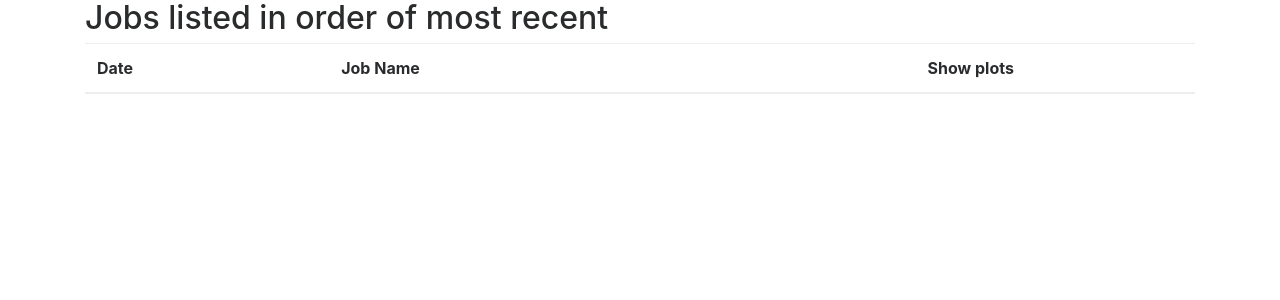
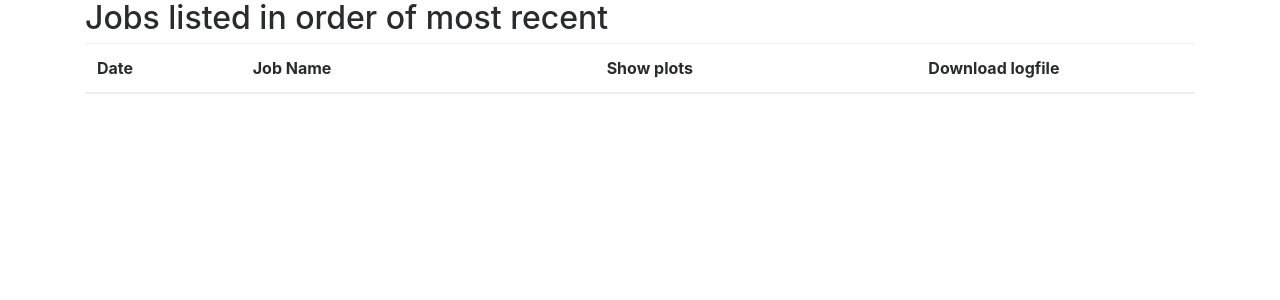
Before and after one commit to ArgonneDetectorGroup/aja_viewer, a Flask app: template templates/display_jobs.html in a window 1280 px wide. Shown: the top 300 px of the page. Run offline with Flask 2, Linux system fonts and the light colour scheme; the template is opened without the code that fills it, so the values that code supplies are empty; parts of the project's set-up code (start-up, migrations or seed data) failed here and were passed over; some libraries are stand-ins or nearby versions.

Commit message:
Add download option

```diff
--- a/app.py
+++ b/app.py
@@ -1,4 +1,5 @@
 from __future__ import division
+import os
 
 import flask
 from io import BytesIO
@@ -51,6 +52,19 @@ def gen_static_plot():
     output.seek(0)
     return flask.send_file(output, mimetype='image/png')
 
+@app.route('/download_file', methods=['GET', 'POST'])
+def download_file():
+    machine_name = flask.request.args['machine_name']
+    index = int(flask.request.args['index'])
+    global LOGS
+
+    path = LOGS[index]['path']
+    basename = os.path.basename(path)
+
+    return flask.send_file(path,
+                            as_attachment=True,
+                            attachment_filename=basename)
+
 @app.route('/show_plot', methods=['GET', 'POST'])
 def show_plot():
     machine_name = flask.request.form['machine_name']
--- a/templates/display_jobs.html
+++ b/templates/display_jobs.html
@@ -18,6 +18,7 @@
             <th>Date</th>
             <th>Job Name</th>
             <th><center>Show plots</center></th>
+            <th><center>Download logfile</center></th>
           </tr>
         </thead>
         <tbody>
@@ -31,6 +32,8 @@
                 <input type="hidden" name="machine_name" value="{{machine_name}}"/>
               </form>
             </td>
+            <td>
+              <a href="{{url_for('download_file', machine_name=machine_name, index=loop.index0)}}" download><button class="btn btn-info">Download</button></a>
           </tr>
           {% endfor %}
         </tbody>
```
